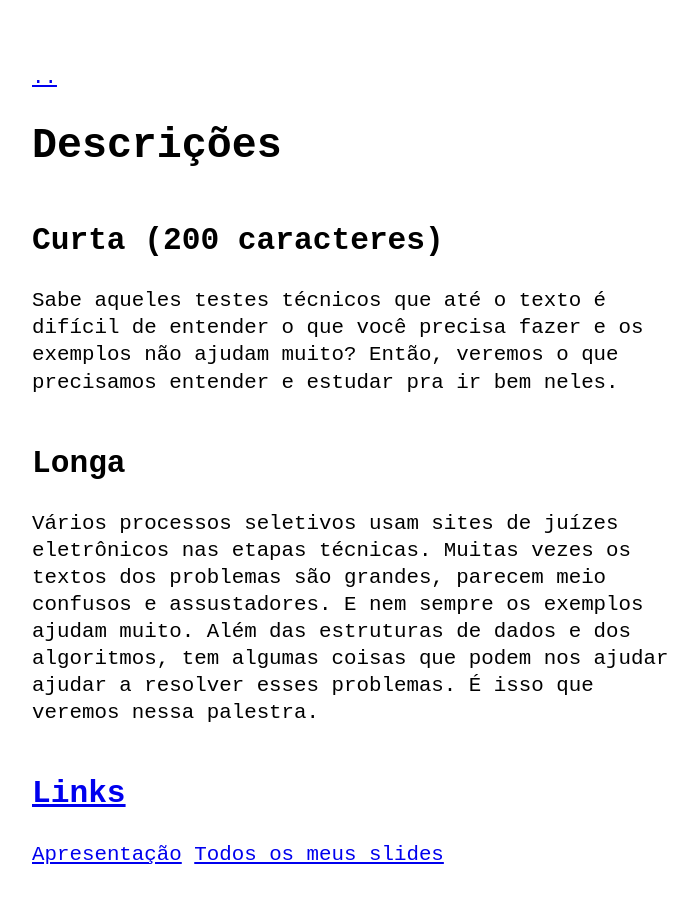
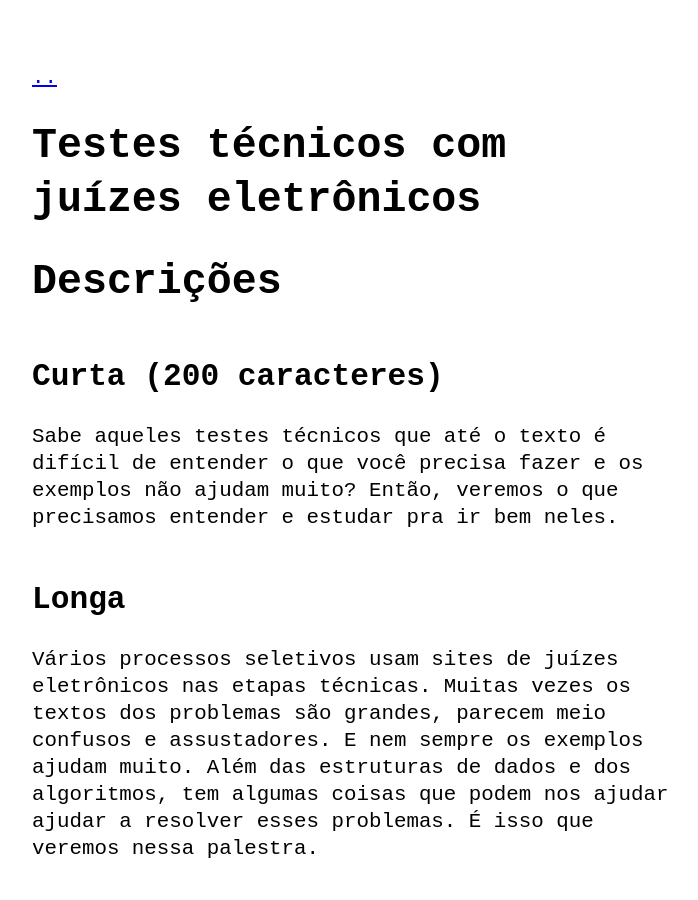
Before and after one commit to BrunaNayara/BrunaNayara.github.io, a Jekyll site: the page built from _posts/2021-10-10-testes-tecnicos-com-juizes-eletronicos.md, in a window 1280 px wide and 900 px high. Shown: the whole window, without its empty margins (288-986 px from the left). Built offline with Jekyll 4.4.1, drawn with Linux system fonts in a browser that asks for light colours; our own code applies the rules of GitHub Pages for plain Markdown files; some of the changed lines change nothing that is shown.

Commit message:
Fix title

```diff
--- a/_posts/2021-10-10-testes-tecnicos-com-juizes-eletronicos.md
+++ b/_posts/2021-10-10-testes-tecnicos-com-juizes-eletronicos.md
@@ -1,6 +1,6 @@
 ---
 layout: post
-title: How to get away with algorithms: como ir bem em testes técnicos de processos seletivos com juízes eletrônicos
+title: Testes técnicos com juízes eletrônicos
 ---
 
 # Descrições
```
